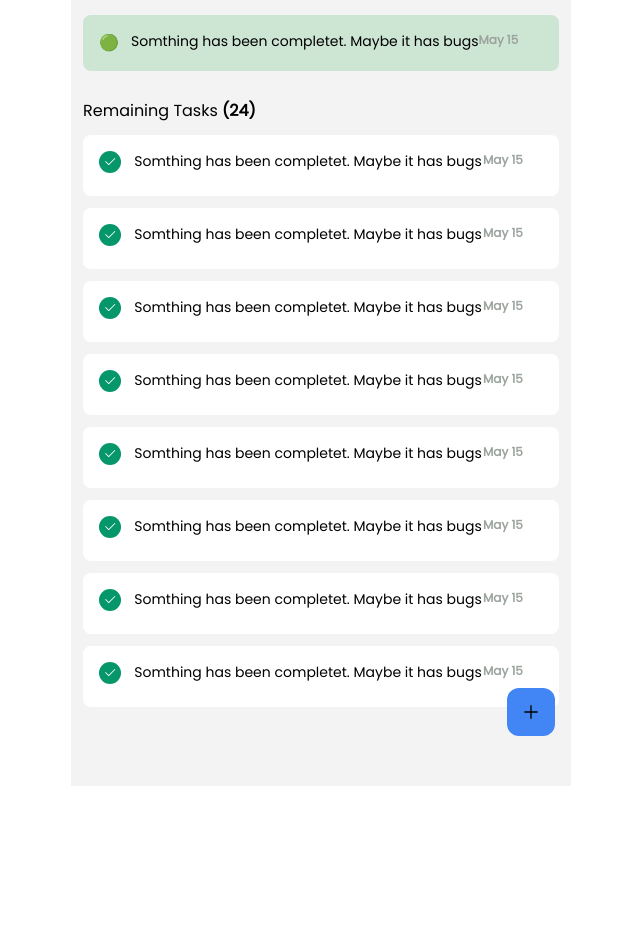
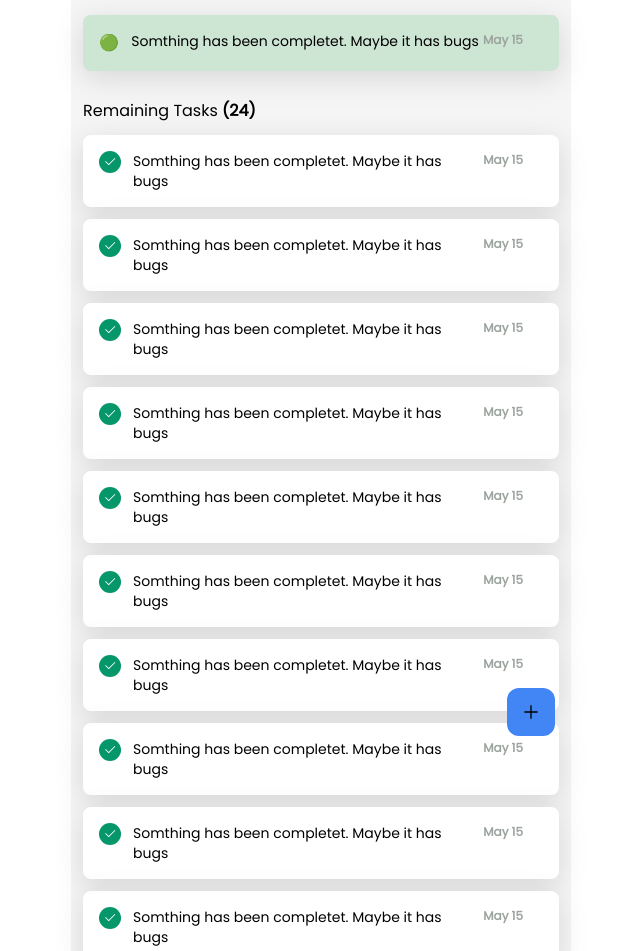
Before and after one commit to KyoAni100011/to-do-app, a React (Vite) app: page /to-do in a window 1280 px wide. Shown: the part 41-992 px from the top of the page, without its empty margins (319-959 px from the left). Before the commit the page ends 827 px from the top, so only its background shows below. Built offline with nearby package versions, Linux system fonts and the light colour scheme.

Commit message:
Complete UI new note

```diff
--- a/src/App.css
+++ b/src/App.css
@@ -7,7 +7,15 @@
   width: 60px;
 }
 
-@media only screen and (min-width: 600px) {
+.task {
+  box-shadow: rgba(100, 100, 111, 0.2) 0px 7px 29px 0px;
+}
+
+.input-item {
+  margin-bottom: 1.5rem;
+}
+
+@media only screen and (min-width: 500px) {
   .App {
     width: 500px;
   }
--- a/src/index.css
+++ b/src/index.css
@@ -1,12 +1,19 @@
 @tailwind base;
 @tailwind components;
 @tailwind utilities;
+
+* {
+  margin: 0;
+  padding: 0;
+  box-sizing: border-box;
+}
 
 html,
 body {
   font-family: "Open Sans", sans-serif;
   font-family: "Poppins", sans-serif;
   height: 100%;
+  scroll-behavior: smooth;
 }
 
 #root {
--- a/src/pages/Home/Home.jsx
+++ b/src/pages/Home/Home.jsx
@@ -5,7 +5,7 @@ import ButtonAdd from "./components/ButtonAdd";
 
 export default function Home() {
   return (
-    <div className="container bg-anti-flash-white relative">
+    <div className="container bg-anti-flash-white relative md:bg-opacity-80">
       <div className="wrapper p-3">
         <Header />
         <div className="box-completed-tasks mb-7">
@@ -25,6 +25,11 @@ export default function Home() {
               <RemainingTask />
               <RemainingTask />
               <RemainingTask />
+              <RemainingTask />
+              <RemainingTask />
+              <RemainingTask />
+              <RemainingTask />
+              <RemainingTask />
             </div>
           </div>
         </div>
--- a/src/pages/Home/components/CompletedTask.jsx
+++ b/src/pages/Home/components/CompletedTask.jsx
@@ -1,12 +1,12 @@
 export default function CompletedTask() {
   return (
-    <div className="completed-task bg-light-silver rounded-lg">
+    <div className="completed-task task bg-light-silver rounded-lg">
       <div className="completed-task-wrapper flex justify-between p-4">
         <div className="icon-completed mr-3">🟢</div>
         <div className="content-completed text-sm">
           Somthing has been completet. Maybe it has bugs
         </div>
-        <div className="time-task text-quick-silver flex-grow font-semibold">
+        <div className="time-task text-quick-silver font-semibold ml-1">
           May 15
         </div>
       </div>
--- a/src/pages/Home/components/RemainingTask.jsx
+++ b/src/pages/Home/components/RemainingTask.jsx
@@ -2,7 +2,7 @@ import { BsCheck2 } from "react-icons/bs";
 
 export default function RemainingTask() {
   return (
-    <div className="completed-task bg-white rounded-lg my-3">
+    <div className="completed-task task bg-white rounded-lg my-3">
       <div className="completed-task-wrapper flex justify-between p-4">
         <div className="icon-completed mr-3">
           <div className="icon-completed-wrapper p-1 rounded-full bg-green-600 inline-block">
@@ -12,7 +12,9 @@ export default function RemainingTask() {
         <div className="content-completed text-sm">
           Somthing has been completet. Maybe it has bugs
         </div>
-        <div className="time-task text-quick-silver font-semibold">May 15</div>
+        <div className="time-task text-quick-silver font-semibold ml-1">
+          May 15
+        </div>
       </div>
     </div>
   );
--- a/src/pages/Home/components/NewNote.jsx
+++ b/src/pages/NewItem/NewNote.jsx
@@ -1,21 +1,21 @@
-import iconData from "../../../assets/iconState.json";
+import iconData from "../../assets/iconState.json";
 
 export default function NewNote() {
   return (
     <div className="new-note">
       <div className="new-note-wrapper p-4">
-        <div>
+        <div className="input-item">
           <label
-            for="countries"
-            class="block mb-2 text-sm font-medium text-gray-900 dark:text-white"
+            htmlFor="countries"
+            className="block mb-2 text-sm font-medium text-gray-900 dark:text-white"
           >
             Select the status
           </label>
           <select
             id="countries"
-            class="bg-gray-50 border border-gray-300 text-gray-900 text-sm rounded-lg focus:ring-blue-500 focus:border-blue-500 block w-full p-2.5 dark:bg-gray-700 dark:border-gray-600 dark:placeholder-gray-400 dark:text-white dark:focus:ring-blue-500 dark:focus:border-blue-500"
+            className="bg-gray-50 border border-gray-300 text-gray-900 text-sm rounded-lg focus:ring-blue-500 focus:border-blue-500 block w-full p-2.5 dark:bg-gray-700 dark:border-gray-600 dark:placeholder-gray-400 dark:text-white dark:focus:ring-blue-500 dark:focus:border-blue-500"
+            defaultValue={"Choose a status"}
           >
-            <option selected>Choose a status</option>
             {iconData.map((item) => (
               <option key={item.title} value={item.title}>
                 {item.icon} {item.title}
@@ -23,7 +23,7 @@ export default function NewNote() {
             ))}
           </select>
         </div>
-        <div>
+        <div className="input-item">
           <label
             htmlFor="message"
             className="block mb-2 text-sm font-medium text-gray-900 dark:text-white"
@@ -32,13 +32,23 @@ export default function NewNote() {
           </label>
           <textarea
             id="message"
-            rows={8}
+            rows={10}
             className="block p-2.5 w-full text-sm text-gray-900 bg-gray-50 rounded-lg border border-gray-300 focus:ring-blue-500 focus:border-blue-500 dark:bg-gray-700 dark:border-gray-600 dark:placeholder-gray-400 dark:text-white dark:focus:ring-blue-500 dark:focus:border-blue-500"
             placeholder="Write your thoughts here..."
             defaultValue={""}
           />
           <small></small>
         </div>
+        <div className="mb-4">
+          <button className="bg-blue-500 block w-full text-center py-3 rounded-md text-white font-semibold hover:bg-blue-600">
+            Add
+          </button>
+        </div>
+        <div>
+          <button className="bg-red-500 block w-full text-center py-3 rounded-md text-white font-semibold hover:bg-red-600">
+            Cancel
+          </button>
+        </div>
       </div>
     </div>
   );
--- a/src/router/router.jsx
+++ b/src/router/router.jsx
@@ -1,6 +1,6 @@
 import Welcome from "../pages/Welcome/Welcome";
 import Home from "../pages/Home/Home";
-import NewNote from "../pages/Home/components/NewNote";
+import NewNote from "../pages/NewItem/NewNote";
 import { Route, Routes } from "react-router-dom";
 
 export default function Router() {
```
